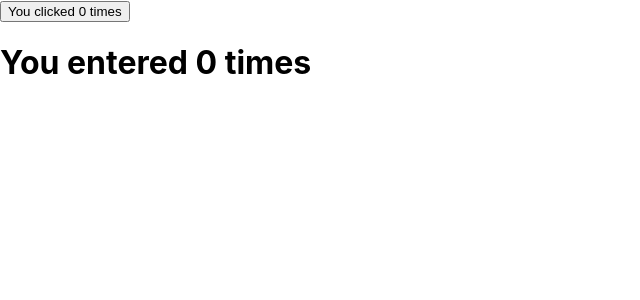
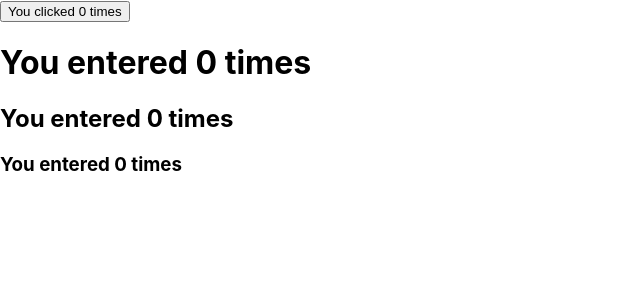
Before and after one commit to vlad1705/research, a React (Create React App) app: page / in a window 1280 px wide. Shown: the top 300 px of the page, without its empty margins (0-640 px from the left). Built offline with nearby package versions, Linux system fonts and the light colour scheme.

Commit message:
added h2 & h3

```diff
--- a/src/HoverCounter.js
+++ b/src/HoverCounter.js
@@ -5,6 +5,8 @@ function HoverCounter(props) {
     return (
         <>
             <h1 onMouseEnter={props.func}>You entered {props.count} times</h1>
+            <h2 onMouseEnter={props.func}>You entered {props.count} times</h2>
+            <h3 onMouseEnter={props.func}>You entered {props.count} times</h3>
         </>
     )
 }
```
Also changed, not shown: 1 other file (tests, documents, lock files or other folders).
